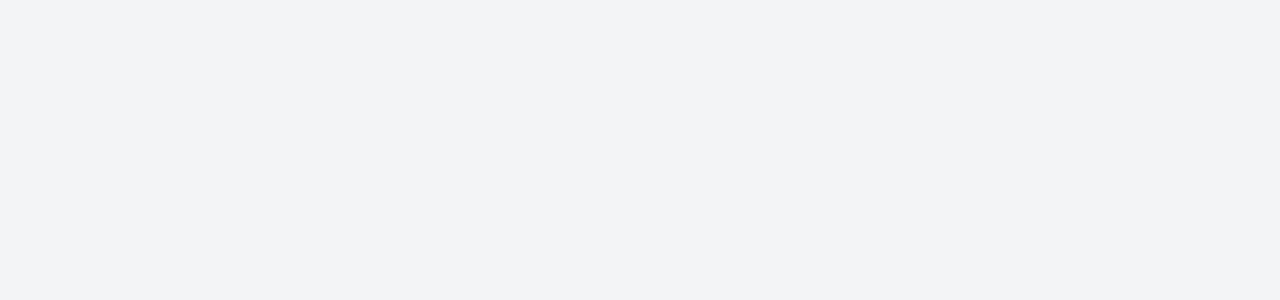
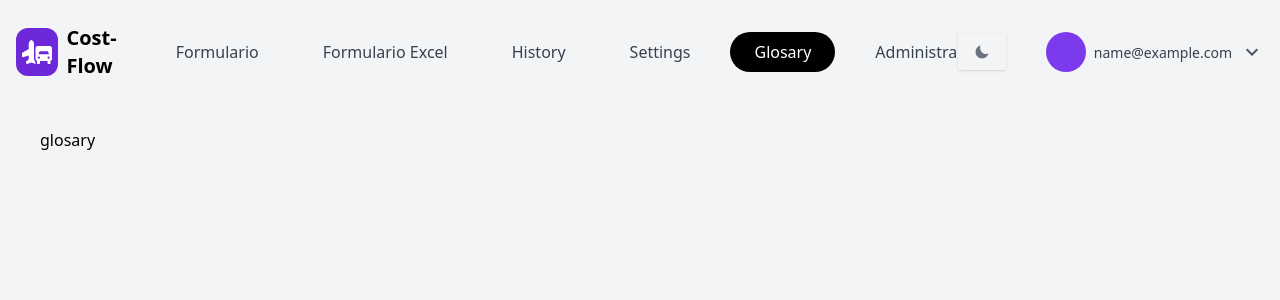
Before and after one commit to ignvcio42/CostFlowSystem_ConectaLOG, a React (Vite) app in the folder frontend/: page /glosary in a window 1280 px wide. Before the commit this address had no page. Shown: the top 300 px of the page. Built offline with nearby package versions, Linux system fonts and the light colour scheme; sample sign-in values are in the browser's storage.

Commit message:
agregue un glosario

```diff
--- a/frontend/src/App.jsx
+++ b/frontend/src/App.jsx
@@ -5,7 +5,7 @@ import SignUp from "./pages/auth/sign-up";
 import Dashboard from "./pages/dashboard";
 import Settings from "./pages/settings";
 import History from "./pages/history";
-import AccountPage from "./pages/account-page";
+// import AccountPage from "./pages/account-page";
 import useStore from "./store";
 import { setAuthToken } from "./libs/api_calls";
 import { Toaster } from "sonner";
@@ -20,6 +20,7 @@ import VerifyEmail from "./pages/auth/verify-email";
 import ProcessVerifyEmail from "./pages/auth/process-verify";
 import ForgotPassword from "./pages/auth/reset-password/forgot-password";
 import ResetPassword from "./pages/auth/reset-password/reset-password";
+import Glosary from "./pages/glosary";
 
 const RootLayout = () => {
   const { user } = useStore((state) => state);
@@ -61,8 +62,8 @@ function App() {
           <Route path="/overview" element={<Dashboard />} />
           <Route path="/settings" element={<Settings />} />
           <Route path="/history" element={<History />} />
-          <Route path="/account" element={<AccountPage />} />
-          <Route path="/csv" element={<DashboardCsv />} />
+          <Route path="/glosary" element={<Glosary />} />
+          {/* <Route path="/csv" element={<DashboardCsv />} /> */}
           <Route path="/excel" element={<DashboardExcel />} />
 
           {/* Ruta protegida solo para rol ADMIN */}
--- a/frontend/src/components/navbar.jsx
+++ b/frontend/src/components/navbar.jsx
@@ -20,11 +20,12 @@ import TransitionWrapper from "./wrappers/transition-wrapper";
 
 const links = [
   { label: "Formulario", link: "/overview" },
-  { label: "Formulario CSV", link: "/csv" },
+  // { label: "Formulario CSV", link: "/csv" },
   { label: "Formulario Excel", link: "/excel" },
   // { label: "Accounts", link: "/accounts" },
   { label: "History", link: "/history" },
   { label: "Settings", link: "/settings" },
+  { label: "Glosary", link: "/glosary" },
 ];
 
 const UserMenu = () => {
--- a/frontend/src/pages/account-page.jsx
+++ /dev/null
@@ -1,9 +0,0 @@
-import React from 'react'
-
-const AccountPage = () => {
-  return (
-    <div>AccountPage</div>
-  )
-}
-
-export default AccountPage
--- /dev/null
+++ b/frontend/src/pages/glosary.jsx
@@ -0,0 +1,9 @@
+import React from 'react'
+
+const Glosary = () => {
+  return (
+    <div>glosary</div>
+  )
+}
+
+export default Glosary
```
